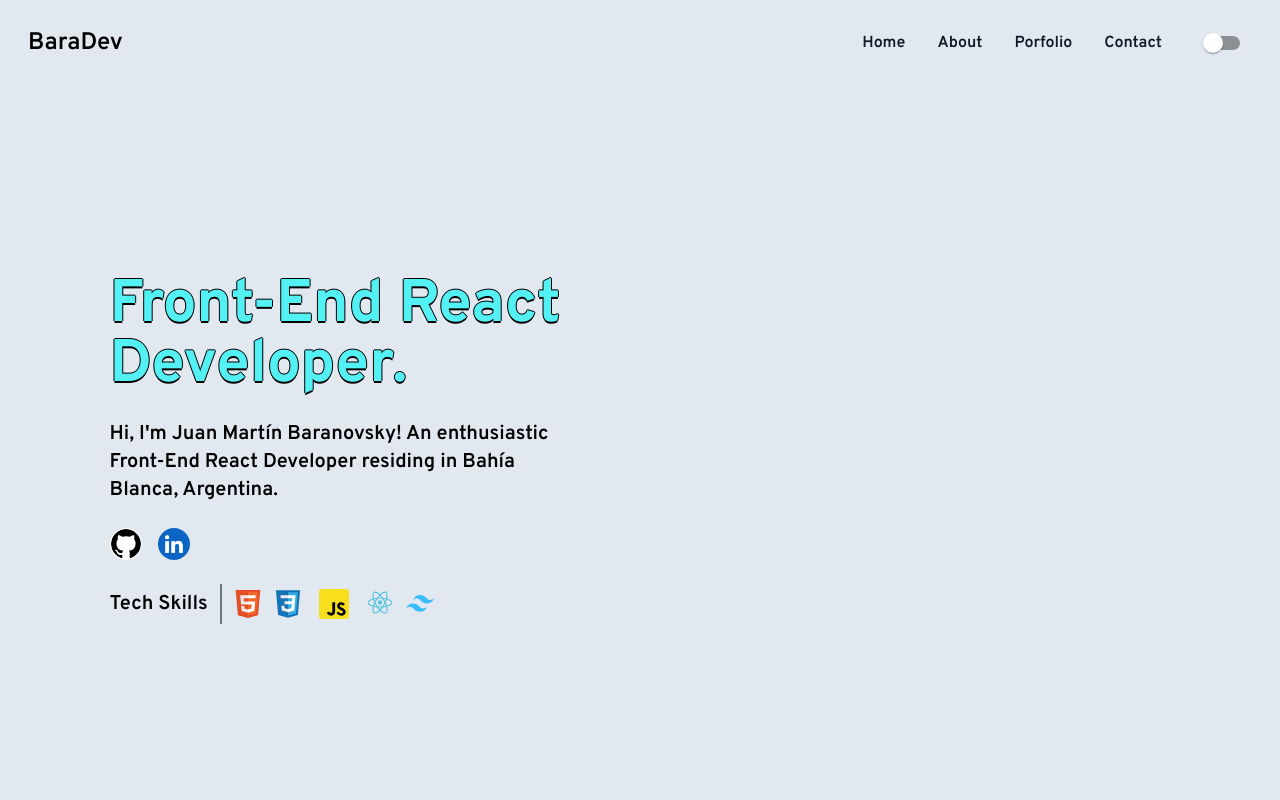
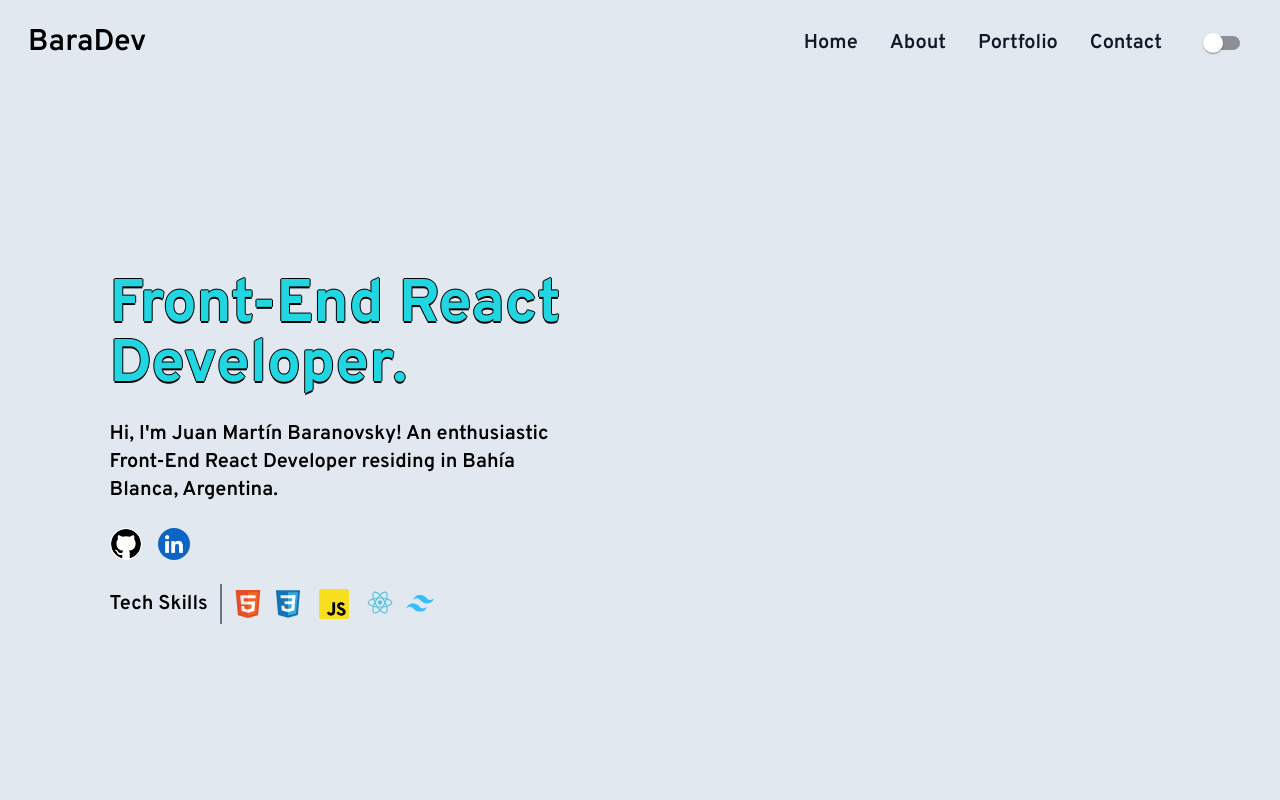
Before and after one commit to Bara1422/Portfolio, a React (Vite) app: page / in a window 1280 px wide. Shown: the top 800 px of the page. Built offline with nearby package versions, Linux system fonts and the light colour scheme.

Commit message:
change title color, add map in navbar list

```diff
--- a/src/components/AboutMe.jsx
+++ b/src/components/AboutMe.jsx
@@ -3,12 +3,12 @@ import React from 'react'
 const AboutMe = () => {
   return (
     <div className='p-2'>
-      <div className='shadow-md dark:shadow-eden-400 bg-gray-50 border border-gray-200 rounded-lg md:w-4/5 p-4 mx-auto flex md:max-w-4xl max-w-[500px] md:flex-row flex-col sm:mx-auto md:gap-7 gap-3 dark:bg-gray-800 dark:border-gray-700 '>
+      <div className='shadow-md dark:shadow-eden-400 bg-gray-50 border border-gray-200 rounded-lg md:w-4/5 p-4 mx-auto flex md:max-w-4xl max-w-[362px] md:flex-row flex-col sm:mx-auto md:gap-7 gap-3 dark:bg-gray-800 dark:border-gray-700 '>
         <img
           id='about'
           src='/About.jpeg'
           alt='Coding Photo'
-          className=' rounded-md  md:w-1/2 md:object-cover '
+          className=' rounded-md  md:w-1/2 md:object-cover'
           loading='lazy'
           decoding='async'
         />
--- a/src/components/Hero.jsx
+++ b/src/components/Hero.jsx
@@ -11,11 +11,11 @@ import BlobImage from '../icons/BlobImage'
 const Hero = ({ isDarkMode }) => {
   return (
     <main
-      className='px-6 pb-6 flex flex-col md:flex-row md:h-[800px]  justify-center items-center'
+      className='px-6 pb-6 flex flex-col md:flex-row h-screen  justify-center items-center'
       id='home'
     >
       <div className='md:p-4 flex order-2 md:order-1 flex-col gap-6 lg:w-2/5'>
-        <h1 className='text-5xl lg:text-6xl font-bold text-eden-300 dark:outline-none outline-text'>
+        <h1 className='text-5xl lg:text-6xl font-bold dark:text-eden-300 text-eden-400 dark:outline-none outline-text'>
           Front-End React Developer.
         </h1>
         <p className='text-xl font-semibold'>
--- a/src/components/Navbar.jsx
+++ b/src/components/Navbar.jsx
@@ -2,6 +2,13 @@ import React, { useEffect, useMemo, useState } from 'react'
 import BurgerMenu from '../icons/BurgerMenu'
 import { Switch } from '@mui/material'
 import { alpha, styled } from '@mui/material/styles'
+
+const menuLinks = [
+  { name: 'Home', target: 'home' },
+  { name: 'About', target: 'about' },
+  { name: 'Portfolio', target: 'projects' },
+  { name: 'Contact', target: 'contact' }
+]
 
 const Navbar = ({ isDarkMode, handleDarkMode }) => {
   const [isOpen, setIsOpen] = useState(false)
@@ -57,7 +64,7 @@ const Navbar = ({ isDarkMode, handleDarkMode }) => {
       <div className=' max-w-screen-xl flex flex-wrap items-end justify-between mx-auto px-3 pt-6 pb-3'>
         <a
           onClick={() => scrollToComponent('home')}
-          className='self-center md:pl-4 text-2xl font-semibold whitespace-nowrap cursor-pointer hover:text-eden-400'
+          className='self-center md:pl-4 text-3xl font-semibold whitespace-nowrap cursor-pointer hover:text-eden-400'
         >
           BaraDev
         </a>
@@ -93,39 +100,18 @@ const Navbar = ({ isDarkMode, handleDarkMode }) => {
                 : 'max-h-0 -translate-y-[300px] opacity-0 md:opacity-100 md:max-h-fit md:translate-y-0 '
             } font-semibold flex flex-col md:items-center p-4 md:p-0 mt-4  border md:transition-none transition-all duration-300 border-gray-50 bg-slate-200 rounded-lg md:flex-row md:space-x-8 md:mt-0 md:border-0  dark:bg-gray-800 md:dark:bg-gray-900 dark:border-gray-700`}
           >
-            <li>
-              <a
-                onClick={() => scrollToComponent('home')}
-                className='block py-2 pl-3 pr-4 text-gray-900 rounded hover:bg-gray-100 md:hover:bg-transparent md:border-0 md:hover:text-eden-400 md:p-0 dark:text-white md:dark:hover:text-eden-400 dark:hover:bg-gray-700 dark:hover:text-white md:dark:hover:bg-transparent cursor-pointer'
-                aria-current='page'
-              >
-                Home
-              </a>
-            </li>
-            <li>
-              <a
-                onClick={() => scrollToComponent('about')}
-                className='block py-2 pl-3 pr-4 text-gray-900 rounded hover:bg-gray-100 md:hover:bg-transparent md:border-0 md:hover:text-eden-400 md:p-0 dark:text-white md:dark:hover:text-eden-400 dark:hover:bg-gray-700 dark:hover:text-white md:dark:hover:bg-transparent cursor-pointer'
-              >
-                About
-              </a>
-            </li>
-            <li>
-              <a
-                onClick={() => scrollToComponent('projects')}
-                className='block py-2 pl-3 pr-4 text-gray-900 rounded hover:bg-gray-100 md:hover:bg-transparent md:border-0 md:hover:text-eden-400 md:p-0 dark:text-white md:dark:hover:text-eden-400 dark:hover:bg-gray-700 dark:hover:text-white md:dark:hover:bg-transparent cursor-pointer'
-              >
-                Porfolio
-              </a>
-            </li>
-            <li>
-              <a
-                onClick={() => scrollToComponent('contact')}
-                className='block py-2 pl-3 pr-4 text-gray-900 rounded hover:bg-gray-100 md:hover:bg-transparent md:border-0 md:hover:text-eden-400 md:p-0 dark:text-white md:dark:hover:text-eden-400 dark:hover:bg-gray-700 dark:hover:text-white md:dark:hover:bg-transparent cursor-pointer'
-              >
-                Contact
-              </a>
-            </li>
+            {menuLinks.map((link) => (
+              <li key={link.name}>
+                <a
+                  onClick={() => scrollToComponent(link.target)}
+                  className='block py-2 pl-3 pr-4 text-gray-900 text-xl rounded hover:bg-gray-100 md:hover:bg-transparent md:border-0 md:hover:text-eden-400 md:p-0 dark:text-white md:dark:hover:text-eden-400 dark:hover:bg-gray-700 dark:hover:text-white md:dark:hover:bg-transparent cursor-pointer'
+                  aria-current='page'
+                >
+                  {link.name}
+                </a>
+              </li>
+            ))}
+
             <EdenSwitch onChange={handleDarkMode} checked={isDarkMode} />
           </ul>
         </div>
```
